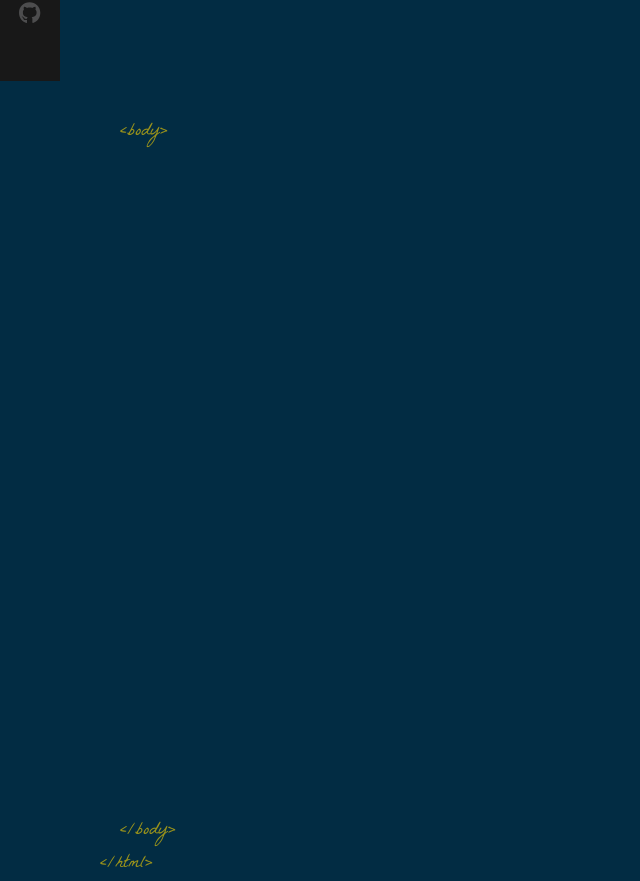
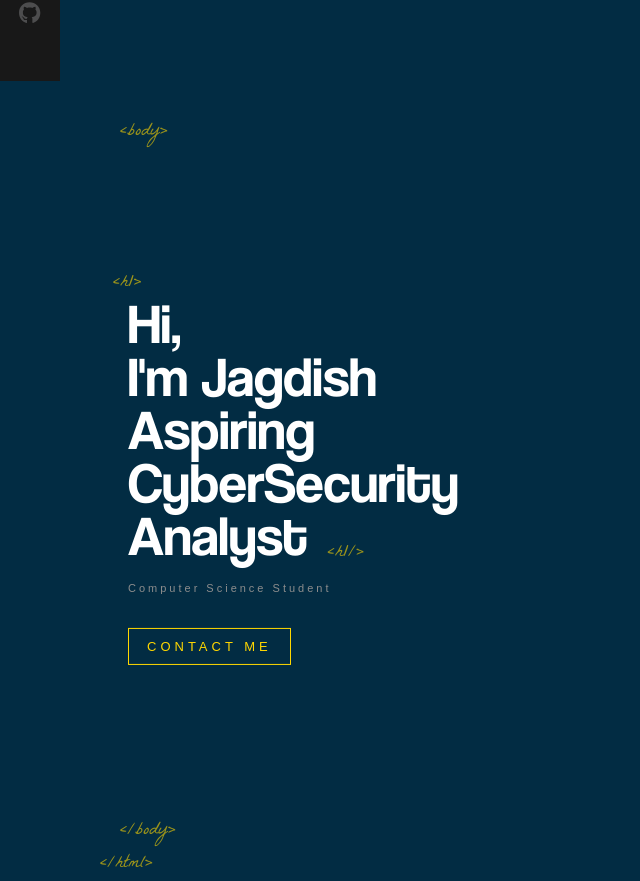
Before and after one commit to JagdishVaghela/Portfolio-Website, a React (Create React App) app: page / in a window 1280 px wide. Shown: the part 419-1300 px from the top of the page, without its empty margins (0-640 px from the left). Built offline with nearby package versions, Linux system fonts and the light colour scheme.

Commit message:
created home page files

```diff
--- a/src/App.js
+++ b/src/App.js
@@ -1,15 +1,18 @@
 import './App.scss';
 import { Route, Routes } from 'react-router-dom';
 import Layout from './components/Layout';
+import Home from './components/Home'
 
 function App() {
   return (
     <>
-    <Routes>
-      <Route path = "/" element = {<Layout/>}/>
-     </Routes>
+      <Routes>
+        <Route path="/" element={<Layout />}>
+          <Route index element={<Home />} />
+        </Route>
+      </Routes>
     </>
-  );
+  )
 }
 
 export default App;
--- /dev/null
+++ b/src/components/Home/index.js
@@ -0,0 +1,25 @@
+import {Link} from 'react-router-dom';
+import LogoTitle from '../../assets/images/logo-s.png';
+import './index.scss';
+
+const Home = () => {
+
+    return (
+        <div className="container home-page">
+            <div className="text-zone">
+                <h1>Hi, <br/> I'm Jagdish
+                {/* This image does not load */}
+                {/* <img scr={LogoTitle} alt='delevoper'/>  */}
+
+                <br/>
+                Aspiring CyberSecurity Analyst
+                </h1>
+                <h2>Computer Science Student</h2>
+                <Link to="/contact" className='flat-button'>CONTACT ME</Link>
+            </div>
+
+        </div>
+    );
+}
+
+export default Home
--- /dev/null
+++ b/src/components/Home/index.scss
@@ -0,0 +1,81 @@
+.home-page {
+    .text-zone {
+      position: absolute;
+      left: 10%;
+      top: 50%;
+      transform: translateY(-50%);
+      width: 40%;
+      max-height: 90%;
+    }
+
+    h1 {
+      color: #fff;
+      font-size: 56px;
+      line-height: 53px;
+      margin: 0;
+      font-family: 'Coolvetica';
+      font-weight: 400;
+
+      &:before {
+        content: '<h1>';
+        font-family: 'La Belle Aurore', cursive;
+        color: #ffd700;
+        font-size: 18px;
+        position: absolute;
+        margin-top: -40px;
+        left: -15px;
+        opacity: 0.6;
+      }
+
+      &:after {
+        content: '<h1/>';
+        font-family: 'La Belle Aurore', cursive;
+        color: #ffd700;
+        font-size: 18px;
+        position: absolute;
+        margin-top: 18px;
+        margin-left: 20px;
+        animation: fadeIn 1s 1.7s backwards;
+        opacity: 0.6;
+      }
+
+      img {
+        margin-left: 20px;
+        opacity: 0;
+        width: 32px;
+        height: auto;
+        animation: rotateIn 1s linear both;
+        animation-delay: 1.4s;
+      }
+    }
+
+    h2 {
+      color: #8d8d8d;
+      margin-top: 20px;
+      font-weight: 400;
+      font-size: 11px;
+      font-family: sans-serif;
+      letter-spacing: 3px;
+      animation: fadeIn 1s 1.8s backwards;
+    }
+
+    .flat-button {
+      color: #ffd700;
+      font-size: 13px;
+      font-weight: 400;
+      letter-spacing: 4px;
+      font-family: sans-serif;
+      text-decoration: none;
+      padding: 10px 18px;
+      border: 1px solid #ffd700;
+      margin-top: 25px;
+      float: left;
+      animation: fadeInAnimation 1s 1.8s backwards;
+      white-space: nowrap;
+
+      &:hover {
+        background: #ffd700;
+        color: #333;
+      }
+    }
+  }
```
